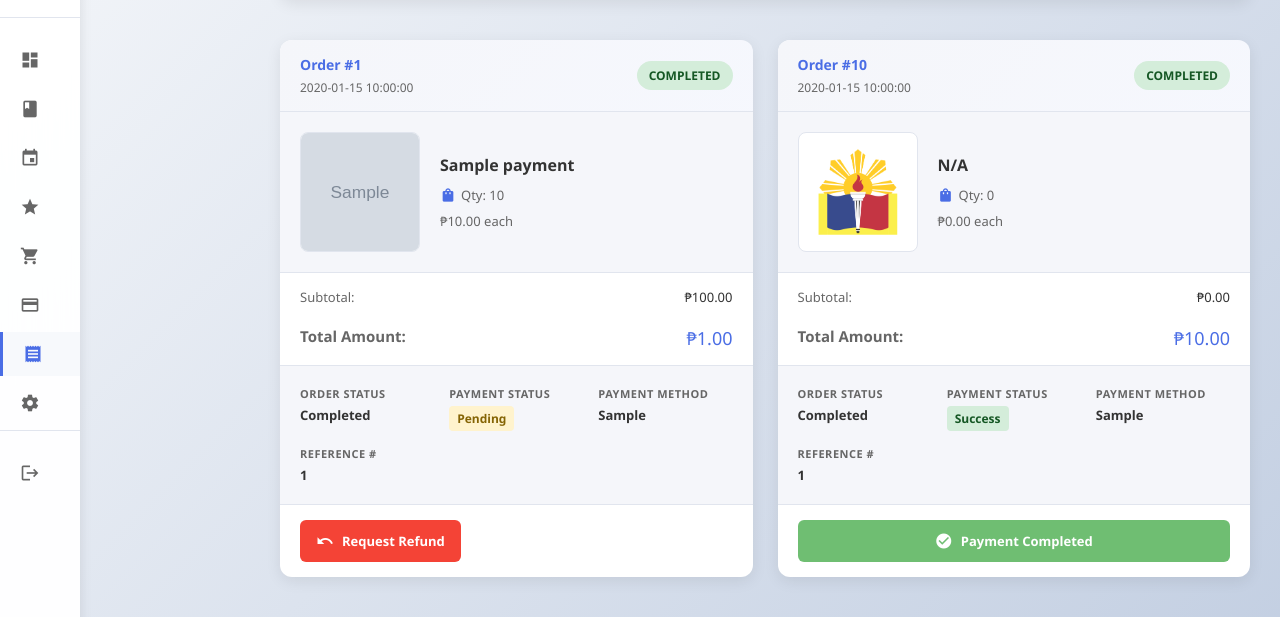
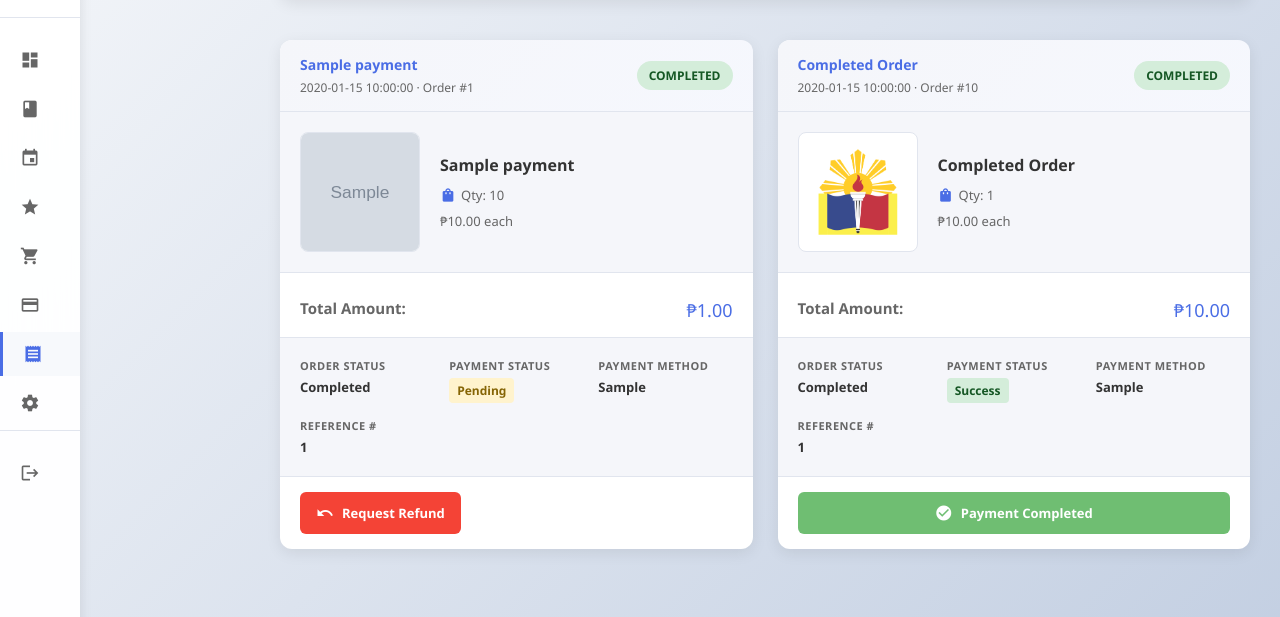
Before and after one commit to KixxFTW/Software-Design-UCU-MERCHANDISE-HUB, a Flask app: page /my_purchases in a window 1280 px wide. Shown: the part 142-759 px from the top of the page. Run offline with Flask 3, Linux system fonts and the light colour scheme; the visitor is signed in with stand-in values (Sample User, id 1); grey boxes marked "Sample" are stand-in pictures; a database or web service that is not in the repository returns one stand-in record (values such as "Sample title"); parts of the project's set-up code (start-up, migrations or seed data) failed here and were passed over; some libraries are stand-ins or nearby versions.

Commit message:
single-product purchase card layout

```diff
--- a/UCU+ Software Design/run.py
+++ b/UCU+ Software Design/run.py
@@ -2795,16 +2795,6 @@ def my_purchases():
                 if not order_map[oid]['image_url']:
                     order_map[oid]['image_url'] = img
         purchases = list(order_map.values())
-        for p in purchases:
-            if p['order_items']:
-                first = p['order_items'][0]
-                p.setdefault('item_name', first['name'])
-                p.setdefault('quantity', first['quantity'])
-                p.setdefault('price', first['price'])
-            else:
-                p.setdefault('item_name', '')
-                p.setdefault('quantity', 0)
-                p.setdefault('price', 0.0)
 
         # Also fetch historical completed payments whose orders were deleted (old bug)
         cursor.execute("SELECT email FROM students WHERE student_id = %s", (student_id,))
@@ -2974,16 +2964,6 @@ def instructor_my_purchases():
                 if not order_map[oid]['image_url']:
                     order_map[oid]['image_url'] = img
         purchases = list(order_map.values())
-        for p in purchases:
-            if p['order_items']:
-                first = p['order_items'][0]
-                p.setdefault('item_name', first['name'])
-                p.setdefault('quantity', first['quantity'])
-                p.setdefault('price', first['price'])
-            else:
-                p.setdefault('item_name', '')
-                p.setdefault('quantity', 0)
-                p.setdefault('price', 0.0)
 
         # Also fetch historical completed payments whose orders were deleted (old bug)
         instructor_email = session.get('email')
--- a/UCU+ Software Design/templates/MyPurchases.html
+++ b/UCU+ Software Design/templates/MyPurchases.html
@@ -57,35 +57,55 @@
                         <!-- Order Header -->
                         <div class="order-header">
                             <div class="order-number">
-                                <span class="badge">Order #{{ purchase.order_id }}</span>
-                                <span class="order-date">{{ purchase.created_at|default('N/A') }}</span>
+                                <span class="badge">
+                                    {% if purchase.order_items %}
+                                        {{ purchase.order_items[0].name }}{% if purchase.order_items|length > 1 %} +{{ purchase.order_items|length - 1 }} more{% endif %}
+                                    {% else %}
+                                        Order #{{ purchase.order_id }}
+                                    {% endif %}
+                                </span>
+                                <span class="order-date">{{ purchase.created_at|default('N/A') }} · Order #{{ purchase.order_id }}</span>
                             </div>
                             <span class="status-badge {% if purchase.status|lower == 'completed' %}status-completed{% elif purchase.status|lower == 'processing' %}status-processing{% else %}status-pending{% endif %}">
                                 {{ purchase.status|default('Pending')|title }}
                             </span>
                         </div>
 
-                        <!-- Product Image & Info -->
+                        <!-- Product Images & Info -->
                         <div class="product-section">
-                            <div class="product-image">
-                                <img src="{{ purchase.image_url or url_for('static', filename='images/UCULOGO.png') }}"
-                                     alt="{{ purchase.item_name|default('Product') }}">
+                            <div class="product-images">
+                                {% for item in purchase.order_items %}
+                                <div class="product-image">
+                                    <img src="{{ item.image_url or url_for('static', filename='images/UCULOGO.png') }}"
+                                         alt="{{ item.name }}">
+                                </div>
+                                {% else %}
+                                <div class="product-image">
+                                    <img src="{{ purchase.image_url or url_for('static', filename='images/UCULOGO.png') }}"
+                                         alt="{{ purchase.order_items[0].name if purchase.order_items else 'Product' }}">
+                                </div>
+                                {% endfor %}
                             </div>
                             <div class="product-details">
-                                <h3>{{ purchase.item_name|default('N/A') }}</h3>
-                                <div class="quantity-price">
-                                    <span class="quantity"><i class="material-icons">shopping_bag</i> Qty: {{ purchase.quantity|default(0) }}</span>
-                                    <span class="unit-price">₱{{ "%.2f"|format(purchase.price|default(0)) }} each</span>
+                                {% for item in purchase.order_items %}
+                                <div class="item-row">
+                                    <h3>{{ item.name }}</h3>
+                                    <div class="quantity-price">
+                                        <span class="quantity"><i class="material-icons">shopping_bag</i> Qty: {{ item.quantity }}</span>
+                                        <span class="unit-price">₱{{ "%.2f"|format(item.price) }} each</span>
+                                    </div>
                                 </div>
+                                {% else %}
+                                <div class="item-row">
+                                    <h3>{{ purchase.order_items[0].name if purchase.order_items else 'Order #' ~ purchase.order_id }}</h3>
+                                    <span class="unit-price">Product details retained</span>
+                                </div>
+                                {% endfor %}
                             </div>
                         </div>
 
                         <!-- Amount Section -->
                         <div class="amount-section">
-                            <div class="amount-row">
-                                <span class="label">Subtotal:</span>
-                                <span class="value">₱{{ "%.2f"|format((purchase.price|default(0)) * (purchase.quantity|default(0))) }}</span>
-                            </div>
                             <div class="amount-row total">
                                 <span class="label">Total Amount:</span>
                                 <span class="value">₱{{ "%.2f"|format(purchase.total_amount|default(0)) }}</span>
@@ -412,6 +432,21 @@
             background: var(--light);
         }
 
+        .product-images {
+            display: flex;
+            flex-wrap: wrap;
+            gap: 10px;
+            flex-shrink: 0;
+        }
+
+        .item-row {
+            margin-bottom: 12px;
+        }
+
+        .item-row:last-child {
+            margin-bottom: 0;
+        }
+
         .product-image {
             width: 120px;
             height: 120px;
```
Also changed, not shown: UCU+ Software Design/templates/InstructorMyPurchases.html (+40 -12 lines).
